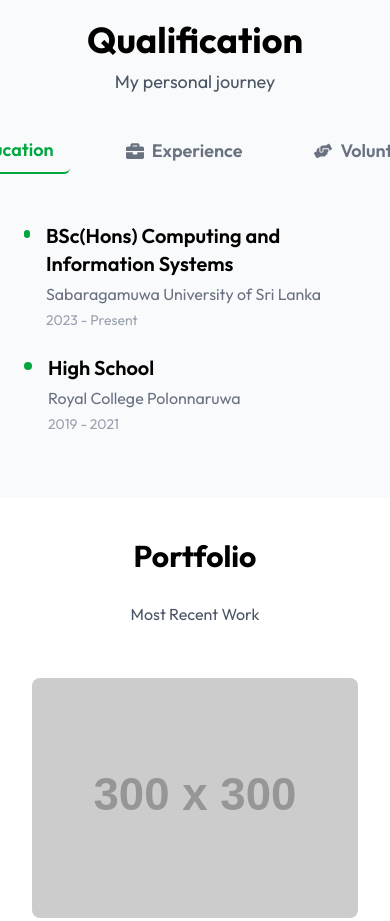
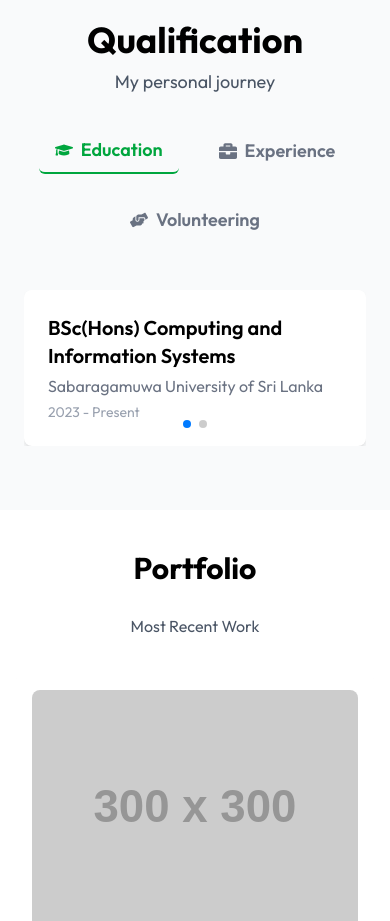
Before and after one commit to DineshPriyanthaGH/portfolio, a Next.js app: page / in a window 390 px wide. Shown: the part 3840-4761 px from the top of the page. Built offline with nearby package versions, Linux system fonts and the light colour scheme; a web font is replaced by a local one.

Commit message:
Up;Wualification.jsx

```diff
--- a/app/components/Qualification.jsx
+++ b/app/components/Qualification.jsx
@@ -1,8 +1,27 @@
 import React, { useState } from "react";
 import { FaGraduationCap, FaBriefcase, FaHandsHelping } from "react-icons/fa";
+import { Swiper, SwiperSlide } from "swiper/react";
+import "swiper/css";
+import "swiper/css/pagination";
+import { Pagination } from "swiper/modules";
 
 const Qualification = () => {
   const [activeTab, setActiveTab] = useState("education");
+
+  const sections = {
+    education: [
+      { title: "BSc(Hons) Computing and Information Systems", place: "Sabaragamuwa University of Sri Lanka", year: "2023 - Present" },
+      { title: "High School", place: "Royal College Polonnaruwa", year: "2019 - 2021" }
+    ],
+    experience: [
+      { title: "Undergraduate", place: "Faculty Of Computing @SUSL", year: "2024 - Present" },
+      { title: "Tech Support Intern", place: "GAOTek Inc.", year: "2023 - Present" }
+    ],
+    volunteering: [
+      { title: "Microsoft Learn Student Ambassador", place: "Microsoft", year: "2024 - Present" },
+      { title: "Google Crowdsource Contributor", place: "Google", year: "2023 - Present" }
+    ]
+  };
 
   return (
     <div id="qualification" className="w-full px-6 md:px-[10%] py-16 bg-gray-50">
@@ -10,103 +29,57 @@ const Qualification = () => {
       <p className="text-center text-gray-600 text-lg mt-2">My personal journey</p>
 
       {/* Tabs */}
-      <div className="flex justify-center gap-10 mt-8">
+      <div className="flex flex-wrap justify-center gap-6 md:gap-12 mt-8">
+        {[
+          { id: "education", label: "Education", icon: <FaGraduationCap /> },
+          { id: "experience", label: "Experience", icon: <FaBriefcase /> },
+          { id: "volunteering", label: "Volunteering", icon: <FaHandsHelping /> }
+        ].map((tab) => (
           <button
+            key={tab.id}
             className={`flex items-center gap-2 px-4 py-2 text-lg font-semibold rounded-md ${
-            activeTab === "education" ? "text-green-600 border-b-2 border-green-600" : "text-gray-500"
+              activeTab === tab.id ? "text-green-600 border-b-2 border-green-600" : "text-gray-500"
             }`}
-          onClick={() => setActiveTab("education")}
+            onClick={() => setActiveTab(tab.id)}
           >
-          <FaGraduationCap /> Education
+            {tab.icon} {tab.label}
           </button>
-        <button
-          className={`flex items-center gap-2 px-4 py-2 text-lg font-semibold rounded-md ${
-            activeTab === "experience" ? "text-green-600 border-b-2 border-green-600" : "text-gray-500"
-          }`}
-          onClick={() => setActiveTab("experience")}
-        >
-          <FaBriefcase /> Experience
-        </button>
-        <button
-          className={`flex items-center gap-2 px-4 py-2 text-lg font-semibold rounded-md ${
-            activeTab === "volunteering" ? "text-green-600 border-b-2 border-green-600" : "text-gray-500"
-          }`}
-          onClick={() => setActiveTab("volunteering")}
-        >
-          <FaHandsHelping /> Volunteering
-        </button>
+        ))}
       </div>
 
       {/* Qualification Timeline */}
-      <div className="mt-12 flex justify-center">
-        {activeTab === "education" ? (
-          <div className="space-y-6">
-            <div className="flex items-start gap-4">
+      <div className="mt-12 flex flex-col items-center w-full">
+        {/* Desktop View */}
+        <div className="hidden md:block space-y-6 max-w-lg w-full">
+          {sections[activeTab].map((item, index) => (
+            <div key={index} className="flex items-start gap-4">
               <span className="w-2 h-2 bg-green-600 rounded-full mt-2"></span>
               <div>
-                <h3 className="text-xl font-semibold">BSc(Hons) Computing and Information Systems</h3>
-                <p className="text-gray-500">Sabaragamuwa University of Sri Lanka</p>
-                <p className="text-sm text-gray-400">2023 - Present</p>
+                <h3 className="text-xl font-semibold">{item.title}</h3>
+                <p className="text-gray-500">{item.place}</p>
+                <p className="text-sm text-gray-400">{item.year}</p>
               </div>
             </div>
-            <div className="flex items-start gap-4">
-              <span className="w-2 h-2 bg-green-600 rounded-full mt-2"></span>
-              <div>
-                <h3 className="text-xl font-semibold">High School</h3>
-                <p className="text-gray-500">Royal College Polonnaruwa</p>
-                <p className="text-sm text-gray-400">2019 - 2021</p>
+          ))}
         </div>
+
+        {/* Mobile View - Swiper */}
+        <div className="block md:hidden w-full">
+          <Swiper
+            modules={[Pagination]}
+            spaceBetween={20}
+            slidesPerView={1}
+            pagination={{ clickable: true }}
+          >
+            {sections[activeTab].map((item, index) => (
+              <SwiperSlide key={index} className="p-6 bg-white rounded-lg shadow-md">
+                <h3 className="text-xl font-semibold">{item.title}</h3>
+                <p className="text-gray-500">{item.place}</p>
+                <p className="text-sm text-gray-400">{item.year}</p>
+              </SwiperSlide>
+            ))}
+          </Swiper>
         </div>
-          </div>
-        ) : activeTab === "experience" ? (
-          <div className="space-y-6">
-            <div className="flex items-start gap-4">
-              <span className="w-2 h-2 bg-green-600 rounded-full mt-2"></span>
-              <div>
-                <h3 className="text-xl font-semibold">UnderGraduate</h3>
-                <p className="text-gray-500">Faculty Of Computing @SUSL</p>
-                <p className="text-sm text-gray-400">2024 - Present</p>
-              </div>
-            </div>
-            <div className="flex items-start gap-4">
-              <span className="w-2 h-2 bg-green-600 rounded-full mt-2"></span>
-              <div>
-                <h3 className="text-xl font-semibold">Tech Support Intern</h3>
-                <p className="text-gray-500">GAOTek Inc.</p>
-                <p className="text-sm text-gray-400">2023 - Present</p>
-              </div>
-            </div>
-          </div>
-        ) : (
-          <div className="space-y-6">
-            <div className="flex items-start gap-4">
-              <span className="w-2 h-2 bg-green-600 rounded-full mt-2"></span>
-              <div>
-                <h3 className="text-xl font-semibold">
-                Technical Activities Commitee | IEEE WIE SL SAC</h3>
-                <p className="text-gray-500">IEEE WIE Srilanka Section</p>
-                <p className="text-sm text-gray-400">Mar 2025 - Present </p>
-              </div>
-            </div>
-            <div className="flex items-start gap-4">
-              <span className="w-2 h-2 bg-green-600 rounded-full mt-2"></span>
-              <div>
-                <h3 className="text-xl font-semibold">Organizer Committee Member | VisionX</h3>
-                <p className="text-gray-500">IEEE WIE Student Branch Affinity Group of SUSL</p>
-                <p className="text-sm text-gray-400">May 2024 - Present</p>
-              </div>
-            </div>
-            <div className="flex items-start gap-4">
-              <span className="w-2 h-2 bg-green-600 rounded-full mt-2"></span>
-              <div>
-                <h3 className="text-xl font-semibold">
-                Volunteer</h3>
-                <p className="text-gray-500">IEEE Student Branch of SUSL</p>
-                <p className="text-sm text-gray-400">Jul 2023 - Present </p>
-              </div>
-            </div>
-          </div>
-        )}
       </div>
     </div>
   );
```
Lines whose indentation alone changed are shown as unchanged.
